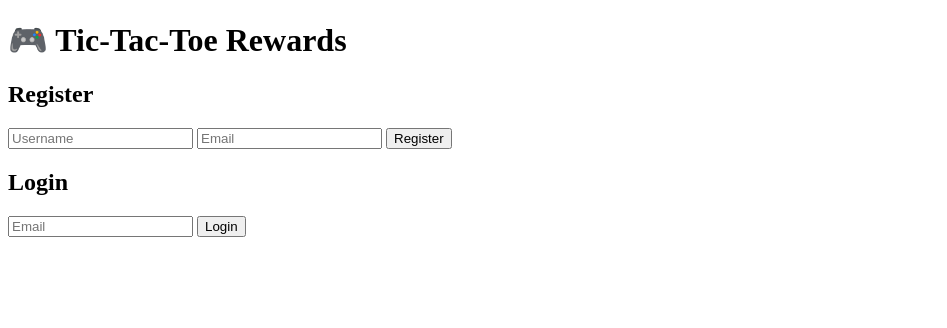
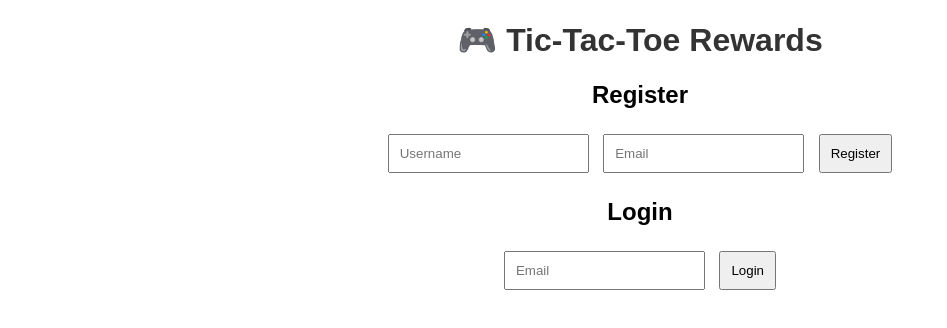
Before and after one commit to odedinaemmanuel84-dev/tic-tac--rewards, a website: page client/index.html in a window 1280 px wide. Shown: the whole page, without its empty margins (0-947 px from the left). Drawn offline with Linux system fonts and the light colour scheme; files whose address does not match are found by name.

Commit message:
Update style.css

```diff
--- a/client/client/style.css
+++ b/client/client/style.css
@@ -1,44 +1,42 @@
-<!DOCTYPE html>
-<html lang="en">
-<head>
-  <meta charset="UTF-8">
-  <title>🎮 Tic-Tac-Toe Rewards</title>
-  <link rel="stylesheet" href="style.css">
-</head>
-<body>
-  <h1>🎮 Tic-Tac-Toe Rewards</h1>
+body {
+  font-family: Arial, sans-serif;
+  text-align: center;
+  margin: 20px;
+}
 
-  <!-- Auth Section -->
-  <section>
-    <h2>Register</h2>
-    <input id="regUsername" placeholder="Username">
-    <input id="regEmail" placeholder="Email">
-    <button id="registerBtn">Register</button>
-  </section>
+h1 {
+  color: #333;
+}
 
-  <section>
-    <h2>Login</h2>
-    <input id="loginEmail" placeholder="Email">
-    <button id="loginBtn">Login</button>
-  </section>
+section {
+  margin: 20px 0;
+}
 
-  <!-- Game Section -->
-  <section id="game" style="display:none;">
-    <h2>Tic Tac Toe</h2>
-    <div id="board" class="board"></div>
-    <p id="status"></p>
-    <button id="restartBtn">Restart Game</button>
-  </section>
+input, button {
+  padding: 10px;
+  margin: 5px;
+}
 
-  <!-- Rewards Section -->
-  <section id="rewards" style="display:none;">
-    <h2>Rewards</h2>
-    <button id="winBtn">Simulate Win (+₦400)</button>
-    <button id="withdrawBtn">Withdraw</button>
-    <button id="upgradeBtn">Upgrade to Premium</button>
-    <p id="balance"></p>
-  </section>
+.board {
+  display: grid;
+  grid-template-columns: repeat(3, 100px);
+  grid-gap: 5px;
+  justify-content: center;
+  margin: 20px auto;
+}
 
-  <script src="app.js"></script>
-</body>
-</html>
+.cell {
+  width: 100px;
+  height: 100px;
+  background: #eee;
+  font-size: 2rem;
+  display: flex;
+  align-items: center;
+  justify-content: center;
+  cursor: pointer;
+}
+
+.cell.taken {
+  cursor: not-allowed;
+  background: #ddd;
+}
```
